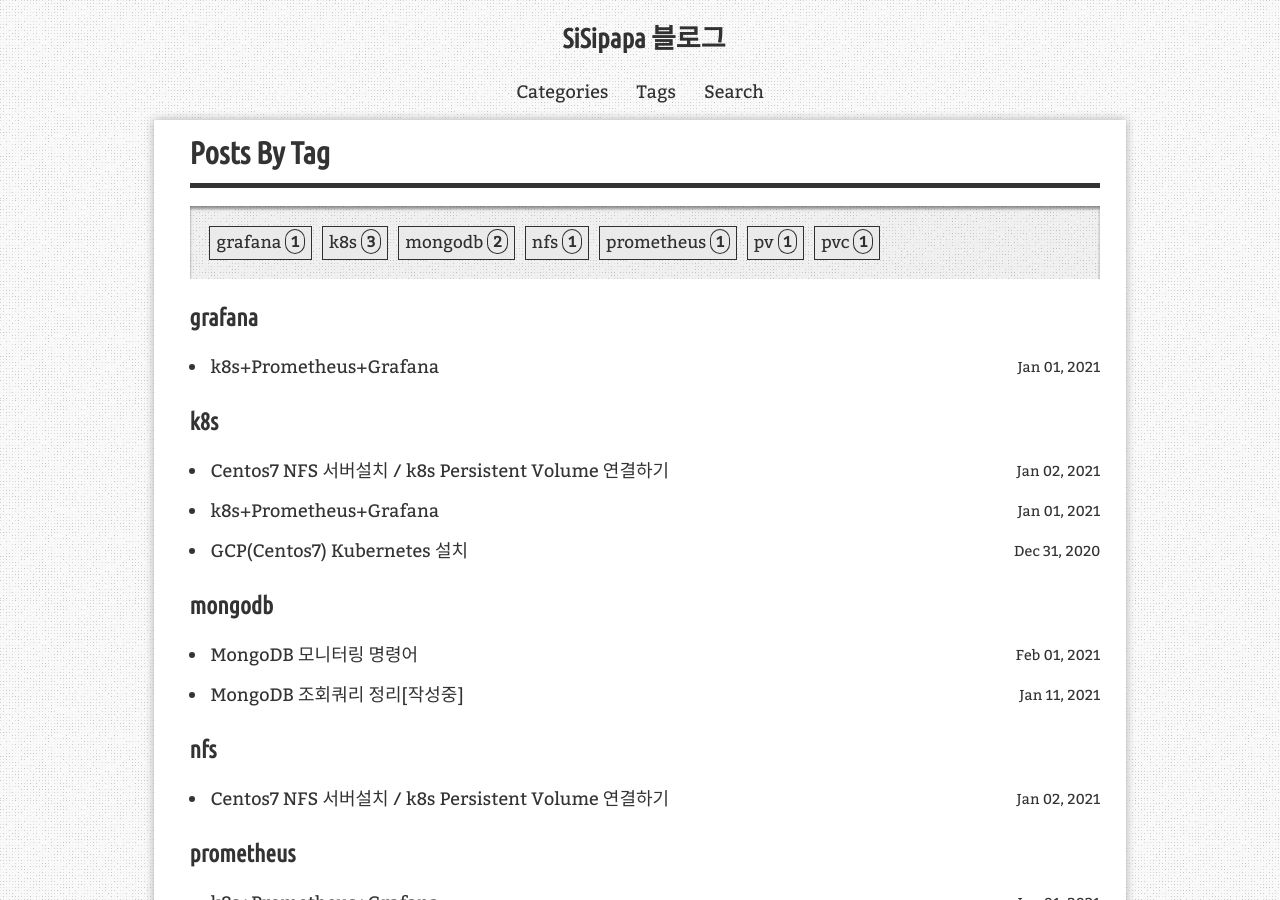
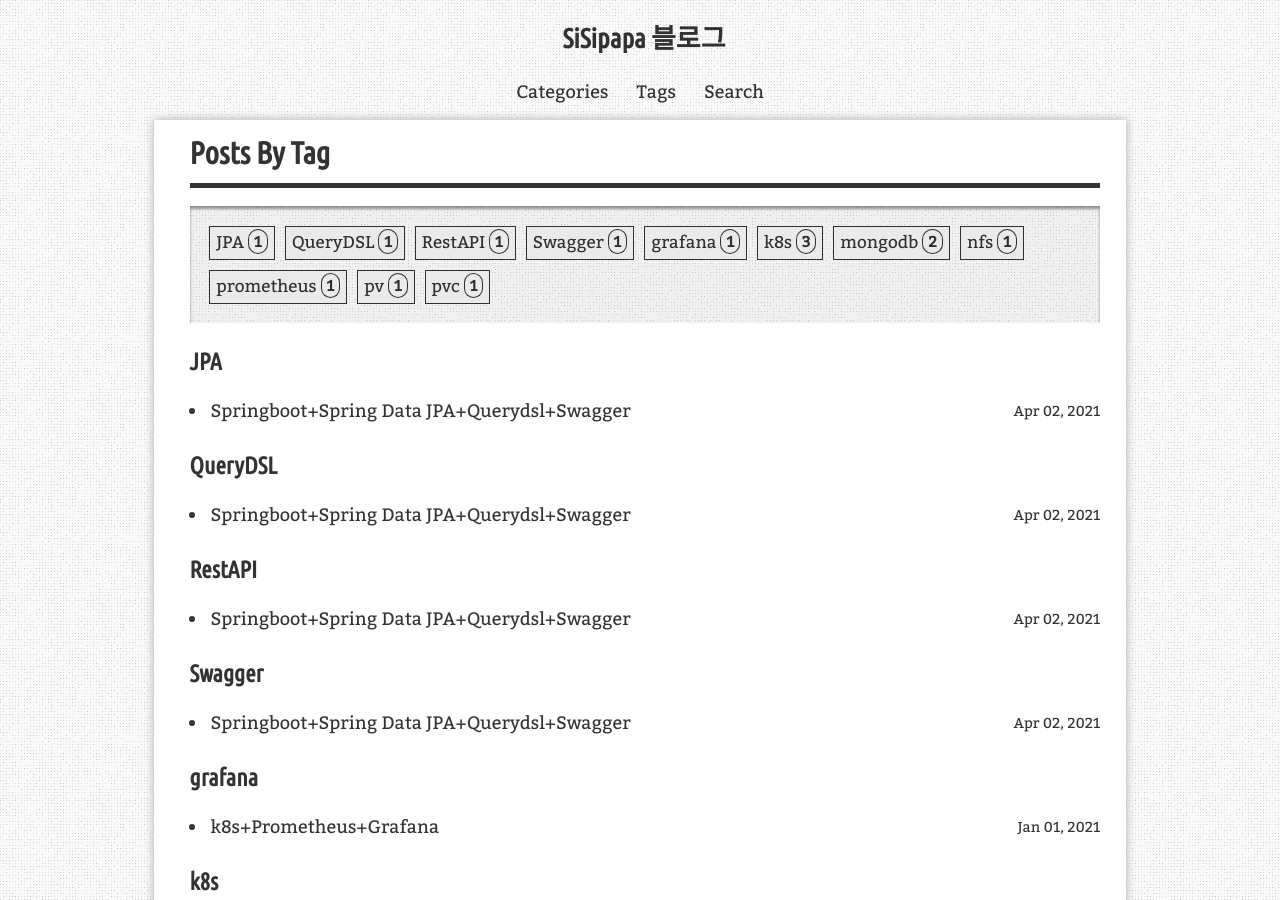
Before and after one commit to sisipapa/sisipapa.github.io, a Jekyll site: the page built from blog/tags/index.html, in a window 1280 px wide and 900 px high. Built offline with Jekyll 4.4.1, drawn with Linux system fonts in a browser that asks for light colours; comment, search, counter and statistics services are not loaded.

```diff
--- a/_config.yml
+++ b/_config.yml
@@ -47,8 +47,8 @@ author:
     - name: vk
       url:
 home:
-  section1: <h1>그냥 자바 개발자의</h1>
-  section2: <h2>정리노트입니다.</h2>
+  section1: <h1>평범한 자바 개발자의</h1>
+  section2: <h2>정리노트입니다. 방문해 주셔서 감사합니다.</h2>
   section3: <div class="social-links"><a class="ico-github btn" href="https://github.com/sisipapa" title="View on GitHub"></a></div>
 blog:
   cc_license: http://creativecommons.org/licenses/by-sa/4.0/ # A link to CC License of your choice.
--- /dev/null
+++ b/_posts/2021-04-02-Springboot+Spring Data JPA+Querydsl+Swagger.md
@@ -0,0 +1,16 @@
+---
+layout: post
+title: Springboot+Spring Data JPA+Querydsl+Swagger
+category: [Springboot]
+tags: [JPA,QueryDSL,Swagger,RestAPI]
+redirect_from:
+  - /2021/04/02/
+---
+
+- **Springboot+Spring Data JPA+Querydsl+Swagger Rest API **
+
+개발 진행순서는 아래와 같다.
+1. H2 DB설치
+2. Springboot 프로젝트 생성(Sprinboot + Spring Data JPA 연동)
+3. QueryDSL 연동
+4. Swagger(Springdoc-openapi 연동)
```
Also changed, not shown: 1 other file.
